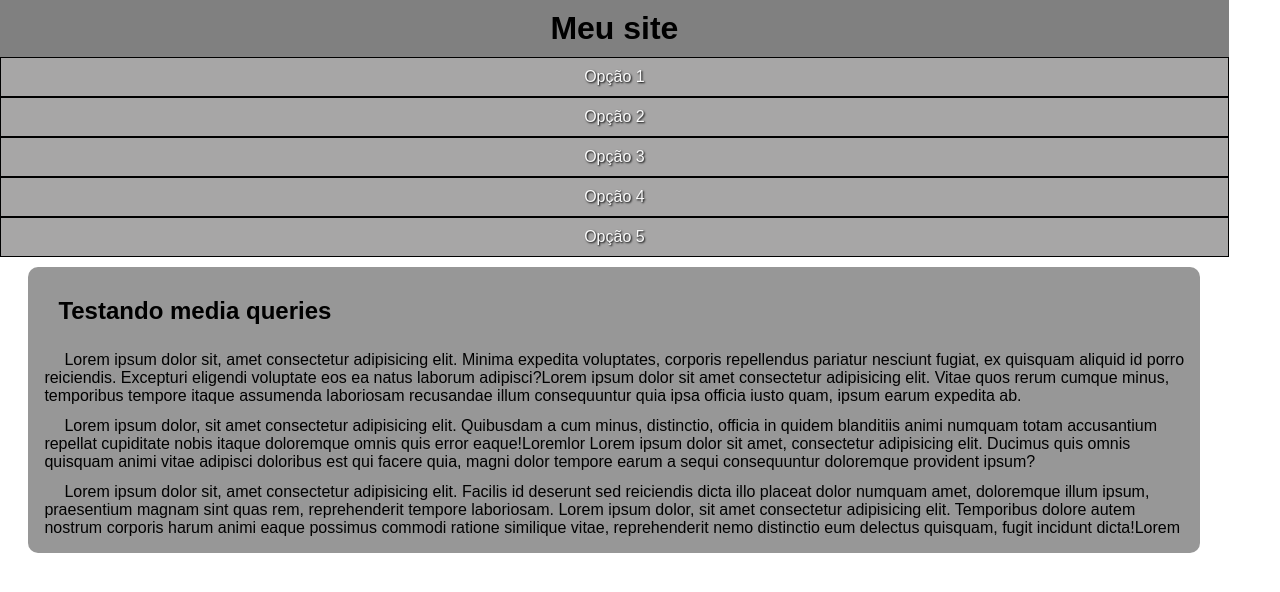
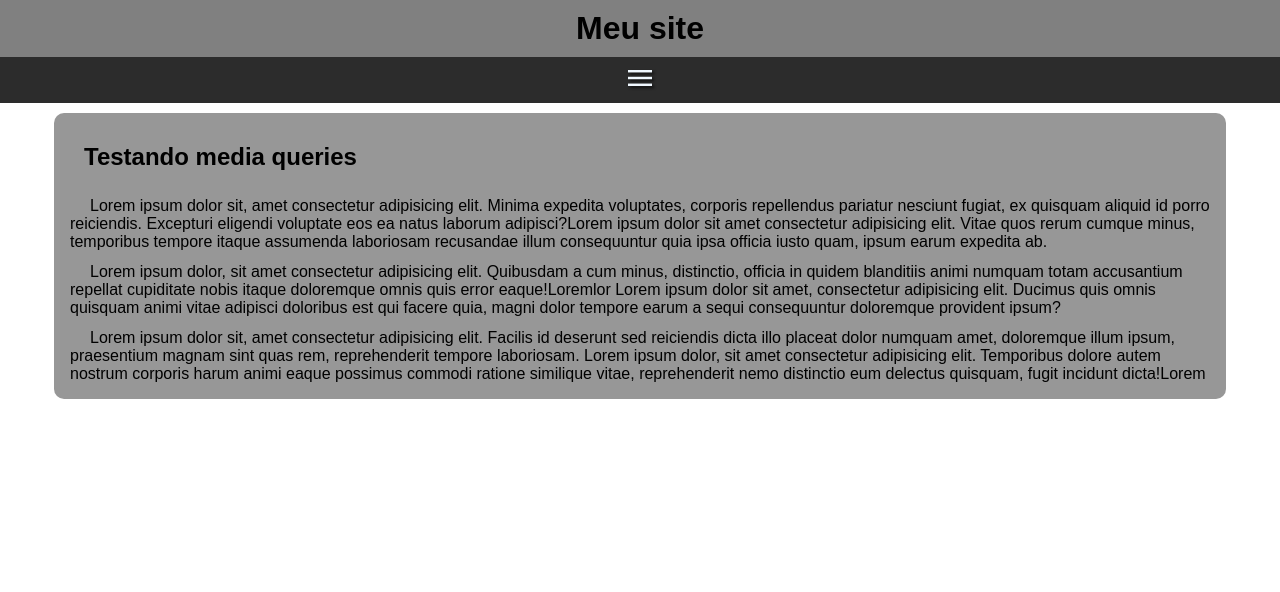
Before and after one commit to luanfelipeantunes/HTML, a plain HTML site: page menu-responsivo/index.html in a window 1280 px wide. Drawn offline with nearby package versions, Linux system fonts and the light colour scheme.

Commit message:
Adicionando menu hamburguer

```diff
--- a/menu-responsivo/estilo/style.css
+++ b/menu-responsivo/estilo/style.css
@@ -7,7 +7,7 @@
 }
 
 body{
-    width: 96vw;
+    width: 100vw;
     height: 100vh;
 }
 
@@ -18,6 +18,28 @@ header{
 header > h1{
     text-align: center;
     padding: 10px;
+}
+
+div#burguer{
+    background-color: rgb(44, 44, 44);
+    color: aliceblue;
+    padding: 5px;
+    text-align: center;
+}
+
+div#burguer > span{
+    font-size: 2em;
+    text-shadow: 2px 2px 3px rgba(0, 0, 0, 0.664);
+}
+
+div#burguer:hover{
+    background-color: rgb(219, 219, 219);
+    color: rgba(26, 26, 26, 0.822);
+    cursor: pointer;
+}
+
+menu#itens{
+    display: none;
 }
 
 menu > ul > li{
--- a/menu-responsivo/index.html
+++ b/menu-responsivo/index.html
@@ -4,13 +4,20 @@
     <meta charset="UTF-8">
     <meta name="viewport" content="width=device-width, initial-scale=1.0">
     <title>Menu responsivo</title>
+    <link rel="stylesheet" href="https://fonts.googleapis.com/css2?family=Material+Symbols+Outlined:opsz,wght,FILL,GRAD@48,400,0,0" />
+
     <link rel="stylesheet" href="estilo/style.css" media="all">
 </head>
 
 <body>
     <header>
         <h1>Meu site</h1>
-        <menu>
+
+        <div id="burguer" onclick="clickMenu()">
+            <span class="material-symbols-outlined">menu</span>
+        </div>
+
+        <menu id="itens">
             <ul>
                 <li><a href="#">Opção 1</a></li>
                 <li><a href="#">Opção 2</a></li>
@@ -34,6 +41,17 @@
         </article>
     </main>
 
+    <script>
+        function clickMenu(){
+            if(itens.style.display == 'block'){
+                itens.style.display = 'none';
+            }else{
+                itens.style.display = 'block';
+            }
+
+        }
+    </script>
+
 </body>
 
 </html>
```
